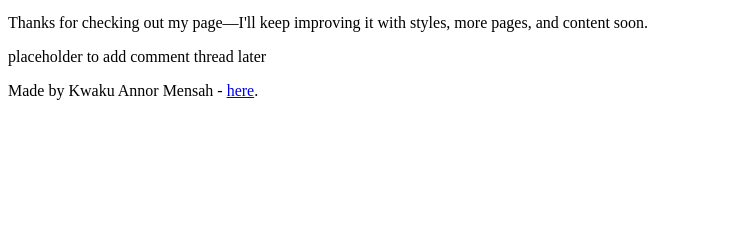
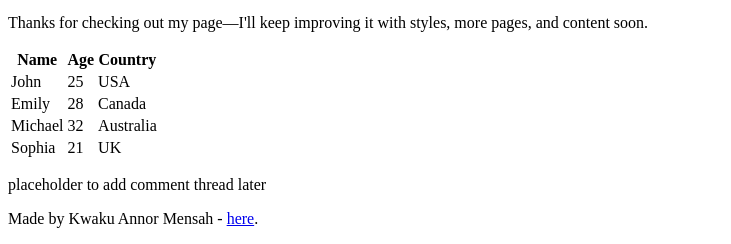
Before and after one commit to Annor6/My_First_Portfolio, a plain HTML site: page html_basic/index.html in a window 1280 px wide. Shown: the part 591-835 px from the top of the page, without its empty margins (0-731 px from the left). Before the commit the page ends 800 px from the top, so only its background shows below. Drawn offline with Linux system fonts and the light colour scheme.

Commit message:
Add learners table to index.html (Name, Age, Country rows)

```diff
--- a/html_basic/index.html
+++ b/html_basic/index.html
@@ -38,6 +38,24 @@
       <!-- Optional extra paragraph to exceed minimum -->
       <p>Thanks for checking out my page—I'll keep improving it with styles, more pages, and content soon.</p>
     </article>
+<!-- Learners table container -->
+<div class="learners-table">
+  <table>
+    <thead>
+      <tr>
+        <th scope="col">Name</th>
+        <th scope="col">Age</th>
+        <th scope="col">Country</th>
+      </tr>
+    </thead>
+    <tbody>
+      <tr><td>John</td><td>25</td><td>USA</td></tr>
+      <tr><td>Emily</td><td>28</td><td>Canada</td></tr>
+      <tr><td>Michael</td><td>32</td><td>Australia</td></tr>
+      <tr><td>Sophia</td><td>21</td><td>UK</td></tr>
+    </tbody>
+  </table>
+</div>
 
     <aside>
       <p>placeholder to add comment thread later</p>
```
